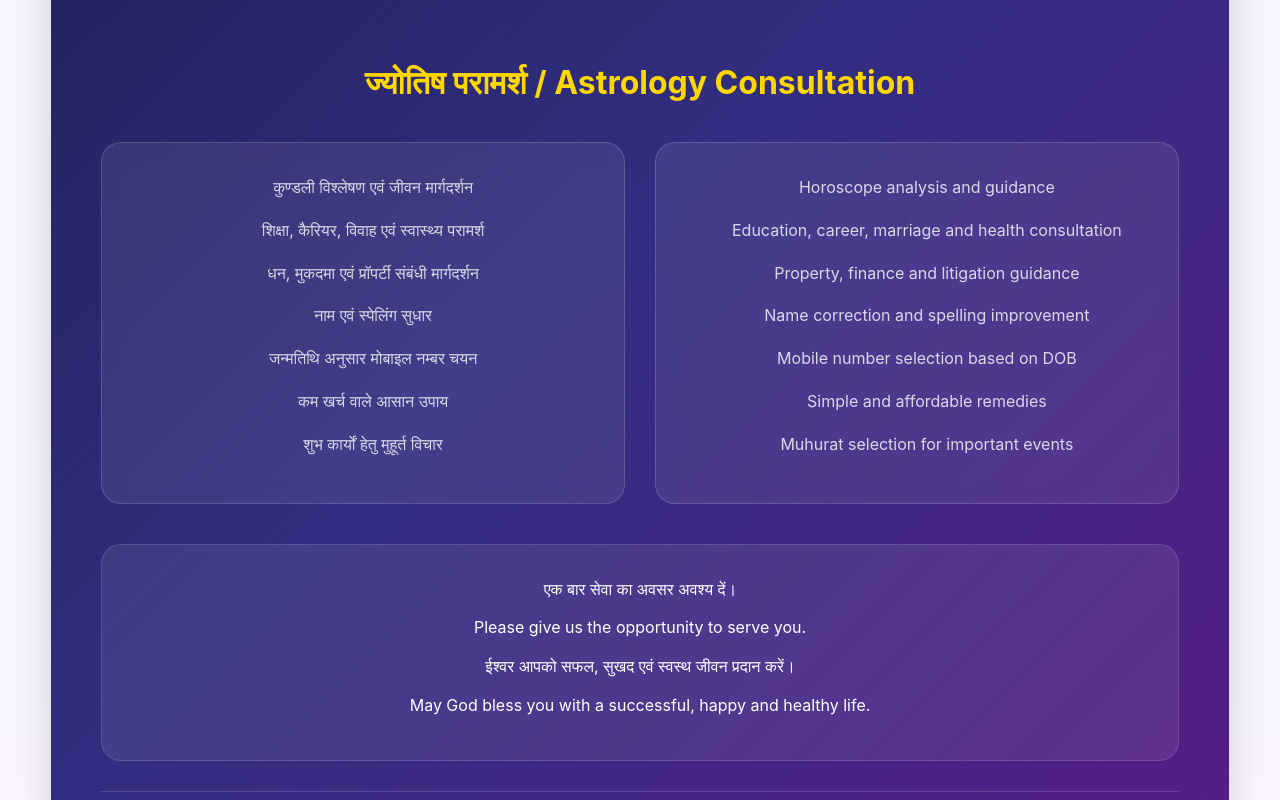
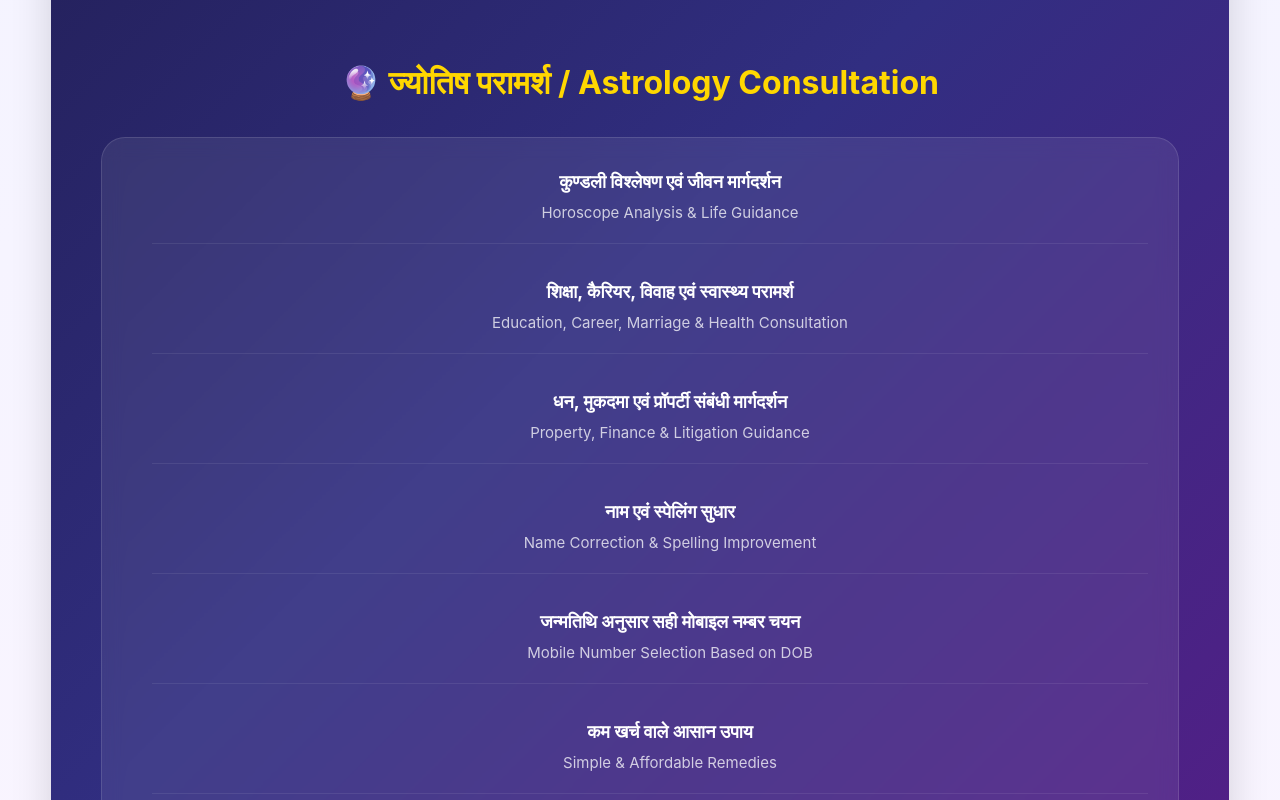
Before and after one commit to hurshitnigam/Mobile-Number-Numerology-Calculator, a React (Vite) app: page / in a window 1280 px wide. Shown: the part 1500-2300 px from the top of the page. Built offline with nearby package versions, Linux system fonts and the light colour scheme.

Commit message:
updated footer more

```diff
--- a/src/App.jsx
+++ b/src/App.jsx
@@ -22,7 +22,7 @@ import { calculateMobile } from "./utils/calculateMobile";
 import { NUMBER_INFO } from "./data/numberInfo";
 import { getCompatibility } from "./utils/calculateCompatibility";
 import CompatibilityCard from "./components/CompatibilityCard";
-import { generatePdf } from "./reports/generatePdf";
+// import { generatePdf } from "./reports/generatePdf";
 
 <motion.section
   initial={{
@@ -335,52 +335,54 @@ function App() {
                 Astro Vivek G
               </a>
             </p>
-
           </div>
         </div>
 
         <div className="footer-bottom">
           <div className="consultation-section">
             <h3 className="consultation-title">
-              ज्योतिष परामर्श / Astrology Consultation
+              🔮 ज्योतिष परामर्श / Astrology Consultation
             </h3>
 
-            <div className="consultation-grid">
-              <div className="consultation-card">
-                <ul>
-                  <li>कुण्डली विश्लेषण एवं जीवन मार्गदर्शन</li>
-                  <li>शिक्षा, कैरियर, विवाह एवं स्वास्थ्य परामर्श</li>
-                  <li>धन, मुकदमा एवं प्रॉपर्टी संबंधी मार्गदर्शन</li>
-                  <li>नाम एवं स्पेलिंग सुधार</li>
-                  <li>जन्मतिथि अनुसार मोबाइल नम्बर चयन</li>
-                  <li>कम खर्च वाले आसान उपाय</li>
-                  <li>शुभ कार्यों हेतु मुहूर्त विचार</li>
-                </ul>
-              </div>
+            <div className="consultation-card">
+              <ul className="service-list">
+                <li>
+                  <strong>कुण्डली विश्लेषण एवं जीवन मार्गदर्शन</strong>
+                  <span>Horoscope Analysis & Life Guidance</span>
+                </li>
 
-              <div className="consultation-card">
-                <ul>
-                  <li>Horoscope analysis and guidance</li>
-                  <li>Education, career, marriage and health consultation</li>
-                  <li>Property, finance and litigation guidance</li>
-                  <li>Name correction and spelling improvement</li>
-                  <li>Mobile number selection based on DOB</li>
-                  <li>Simple and affordable remedies</li>
-                  <li>Muhurat selection for important events</li>
-                </ul>
-              </div>
+                <li>
+                  <strong>शिक्षा, कैरियर, विवाह एवं स्वास्थ्य परामर्श</strong>
+                  <span>Education, Career, Marriage & Health Consultation</span>
+                </li>
+
+                <li>
+                  <strong>धन, मुकदमा एवं प्रॉपर्टी संबंधी मार्गदर्शन</strong>
+                  <span>Property, Finance & Litigation Guidance</span>
+                </li>
+
+                <li>
+                  <strong>नाम एवं स्पेलिंग सुधार</strong>
+                  <span>Name Correction & Spelling Improvement</span>
+                </li>
+
+                <li>
+                  <strong>जन्मतिथि अनुसार सही मोबाइल नम्बर चयन</strong>
+                  <span>Mobile Number Selection Based on DOB</span>
+                </li>
+
+                <li>
+                  <strong>कम खर्च वाले आसान उपाय</strong>
+                  <span>Simple & Affordable Remedies</span>
+                </li>
+
+                <li>
+                  <strong>शुभ कार्यों हेतु मुहूर्त विचार</strong>
+                  <span>Muhurat Selection For Important Events</span>
+                </li>
+              </ul>
             </div>
           </div>
-        </div>
-        <div className="blessing-card">
-
-          <p>एक बार सेवा का अवसर अवश्य दें।</p>
-
-          <p>Please give us the opportunity to serve you.</p>
-
-          <p>ईश्वर आपको सफल, सुखद एवं स्वस्थ जीवन प्रदान करें।</p>
-
-          <p>May God bless you with a successful, happy and healthy life.</p>
         </div>
 
         <div className="footer-copyright">
--- a/src/styles/globals.css
+++ b/src/styles/globals.css
@@ -384,6 +384,113 @@ body {
   line-height: 1.8;
 }
 
+.consultation-section {
+  margin-top: 50px;
+}
+
+.consultation-title {
+  text-align: center;
+
+  font-size: 32px;
+
+  color: #ffd700;
+
+  margin-bottom: 30px;
+
+  font-weight: 700;
+}
+
+.consultation-card {
+  background: rgba(255, 255, 255, 0.08);
+
+  border: 1px solid rgba(255, 255, 255, 0.12);
+
+  border-radius: 24px;
+
+  padding: 30px;
+}
+
+.service-list {
+  list-style: none;
+
+  padding: 0;
+
+  margin: 0;
+
+  display: flex;
+
+  flex-direction: column;
+
+  gap: 20px;
+}
+
+.service-list li {
+  position: relative;
+
+  padding-left: 40px;
+
+  border-bottom: 1px solid rgba(255, 255, 255, 0.08);
+
+  padding-bottom: 18px;
+}
+
+.service-list li:last-child {
+  border-bottom: none;
+
+  padding-bottom: 0;
+}
+
+.service-list li::before {
+
+  position: absolute;
+
+  left: 0;
+
+  top: 0;
+
+  width: 26px;
+
+  height: 26px;
+
+  display: flex;
+
+  align-items: center;
+
+  justify-content: center;
+
+  background: #ffd700;
+
+  color: #1e1b4b;
+
+  border-radius: 50%;
+
+  font-weight: 700;
+
+  font-size: 14px;
+}
+
+.service-list strong {
+  display: block;
+
+  color: #ffffff;
+
+  font-size: 18px;
+
+  margin-bottom: 6px;
+
+  line-height: 1.5;
+}
+
+.service-list span {
+  display: block;
+
+  color: rgba(255, 255, 255, 0.75);
+
+  font-size: 15px;
+
+  line-height: 1.6;
+}
+
 .blessing-card {
   margin-top: 40px;
 
```
